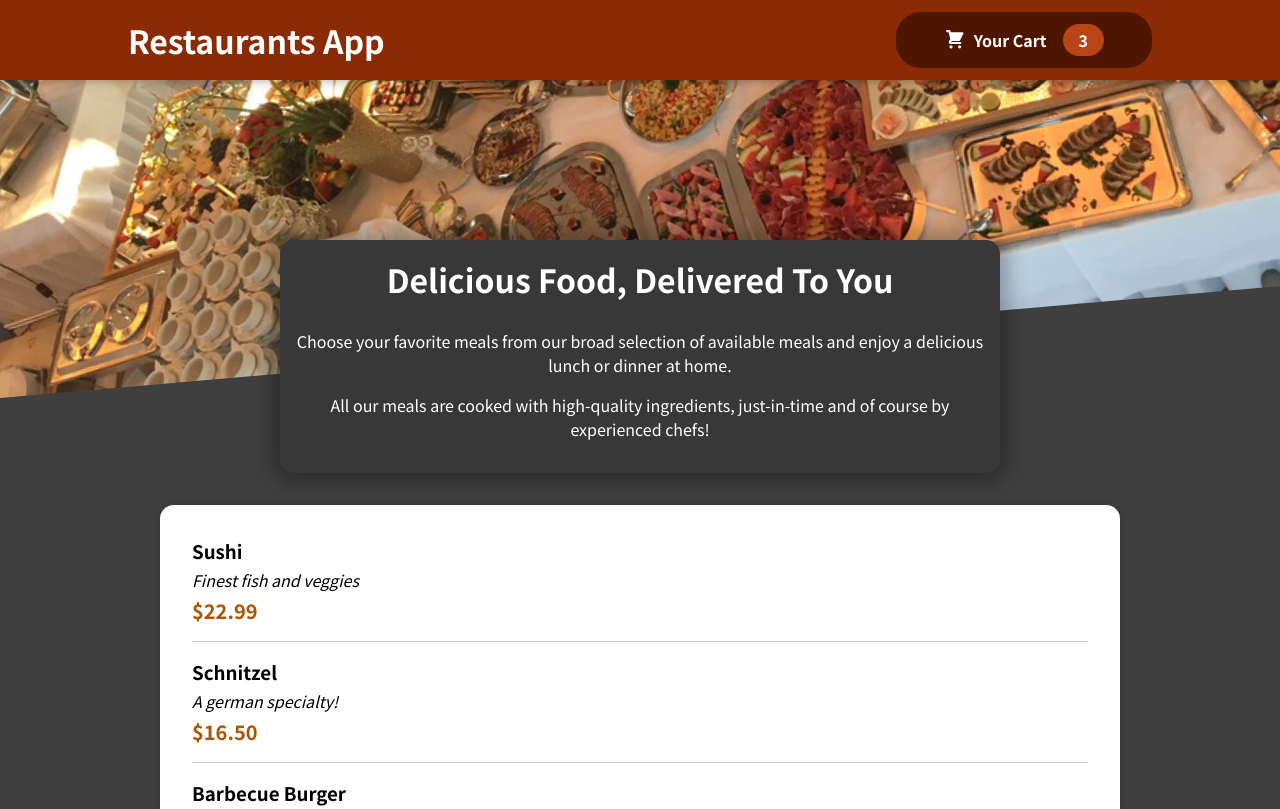
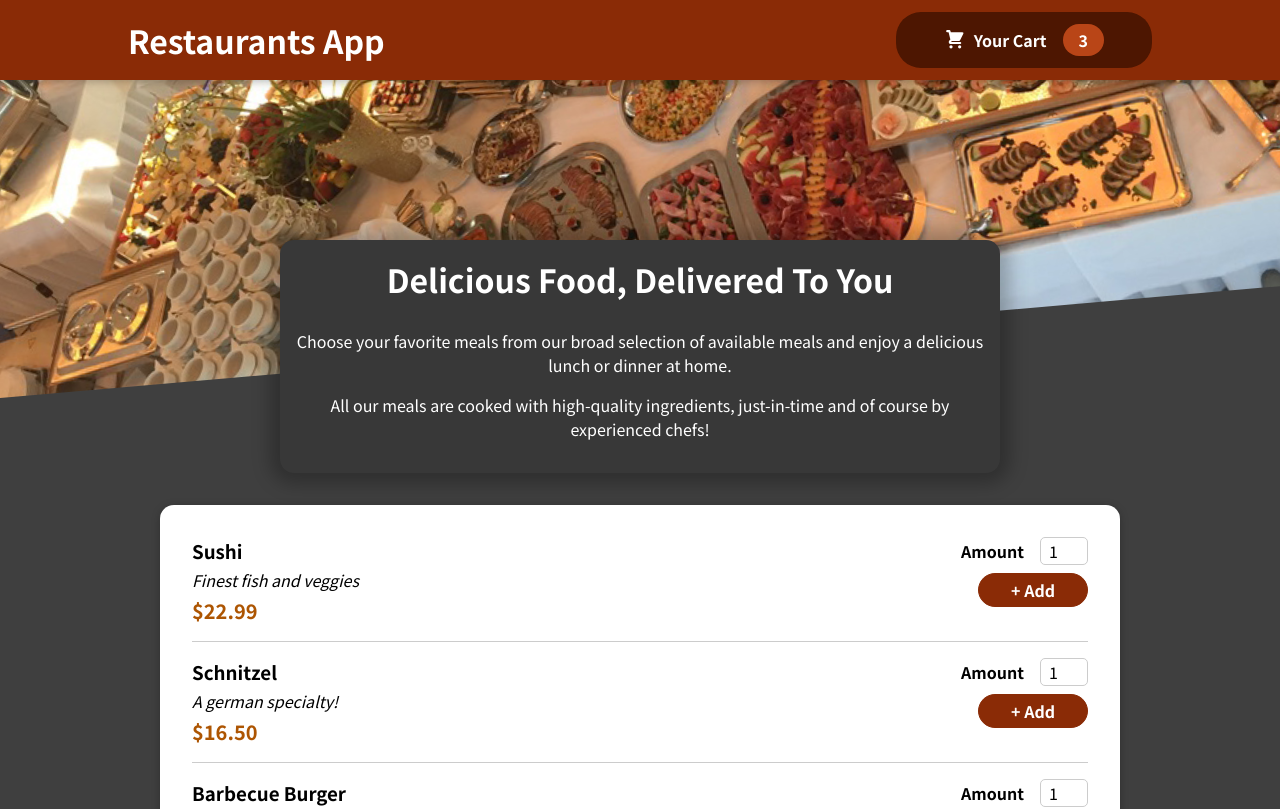
Before and after one commit to TechyTejas/Restraurant-app-usinf-React, a React (Create React App) app: page / in a window 1280 px wide. Shown: the top 809 px of the page. Built offline with nearby package versions, Linux system fonts and the light colour scheme.

Commit message:
Adding a Form

```diff
--- a/src/componenets/Meals/MealItem/MealItem.js
+++ b/src/componenets/Meals/MealItem/MealItem.js
@@ -1,4 +1,5 @@
 import classes from './MealItem.module.css'
+import MealItemForm from '../MealItemForm';
 
 const MealItem = (props) =>{
     const price = `$${props.price.toFixed(2)}`;
@@ -10,7 +11,9 @@
           <div className={classes.description}>{props.description}</div>
           <div className={classes.price}>{price}</div>
         </div>
-        <div></div>
+        <div>
+           <MealItemForm/>
+        </div>
       </li>
     )
 }
--- a/src/componenets/Meals/MealItemForm.js
+++ b/src/componenets/Meals/MealItemForm.js
@@ -0,0 +1,23 @@
+//input krna
+import Input from '../UI/Input.js';
+import classes from './MealItemForm.module.css'
+
+const MealItemForm = (props)=>{
+    return(
+        <form className={classes.form}>
+        <Input
+        label="Amount"
+        input={{
+            id:'amount',
+            type:'number',
+            min:'1',
+            max:'5',
+            step:'1',
+            defaultValue:'1'
+        }}/>
+        <button>+ Add</button>
+        </form>
+    )
+}
+
+export default MealItemForm;
--- /dev/null
+++ b/src/componenets/Meals/MealItemForm.module.css
@@ -0,0 +1,20 @@
+.form {
+    text-align: right;
+  }
+
+  .form button {
+    font: inherit;
+    cursor: pointer;
+    background-color: #8a2b06;
+    border: 1px solid #8a2b06;
+    color: white;
+    padding: 0.25rem 2rem;
+    border-radius: 20px;
+    font-weight: bold;
+  }
+
+  .form button:hover,
+  .form button:active {
+    background-color: #641e03;
+    border-color: #641e03;
+  }
--- /dev/null
+++ b/src/componenets/UI/Input.js
@@ -0,0 +1,11 @@
+import classes from './Input.module.css'
+
+
+const Input=(props)=>{
+  return <div className={classes.input}>
+    <label htmlFor={props.label.id}>{props.label}</label>
+    <input {...props.input}/>
+  </div>
+}
+
+export default Input;
--- /dev/null
+++ b/src/componenets/UI/Input.module.css
@@ -0,0 +1,18 @@
+.input {
+    display: flex;
+    align-items: center;
+    margin-bottom: 0.5rem;
+  }
+
+  .input label {
+    font-weight: bold;
+    margin-right: 1rem;
+  }
+
+  .input input {
+    width: 3rem;
+    border-radius: 5px;
+    border: 1px solid #ccc;
+    font: inherit;
+    padding-left: 0.5rem;
+  }
```
Also changed, not shown: src/componenets/Meals/AvailableMeals.js (indentation only).
